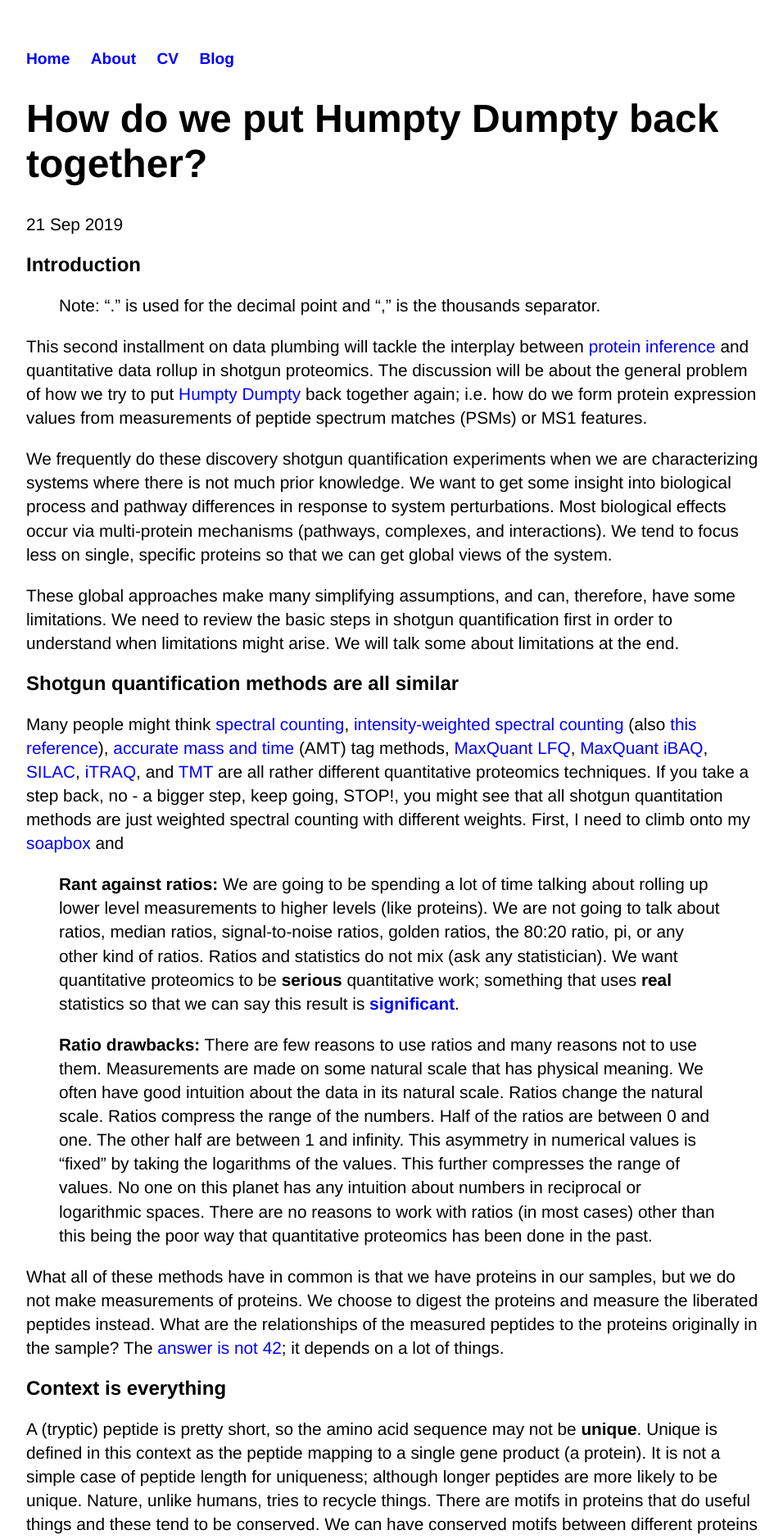
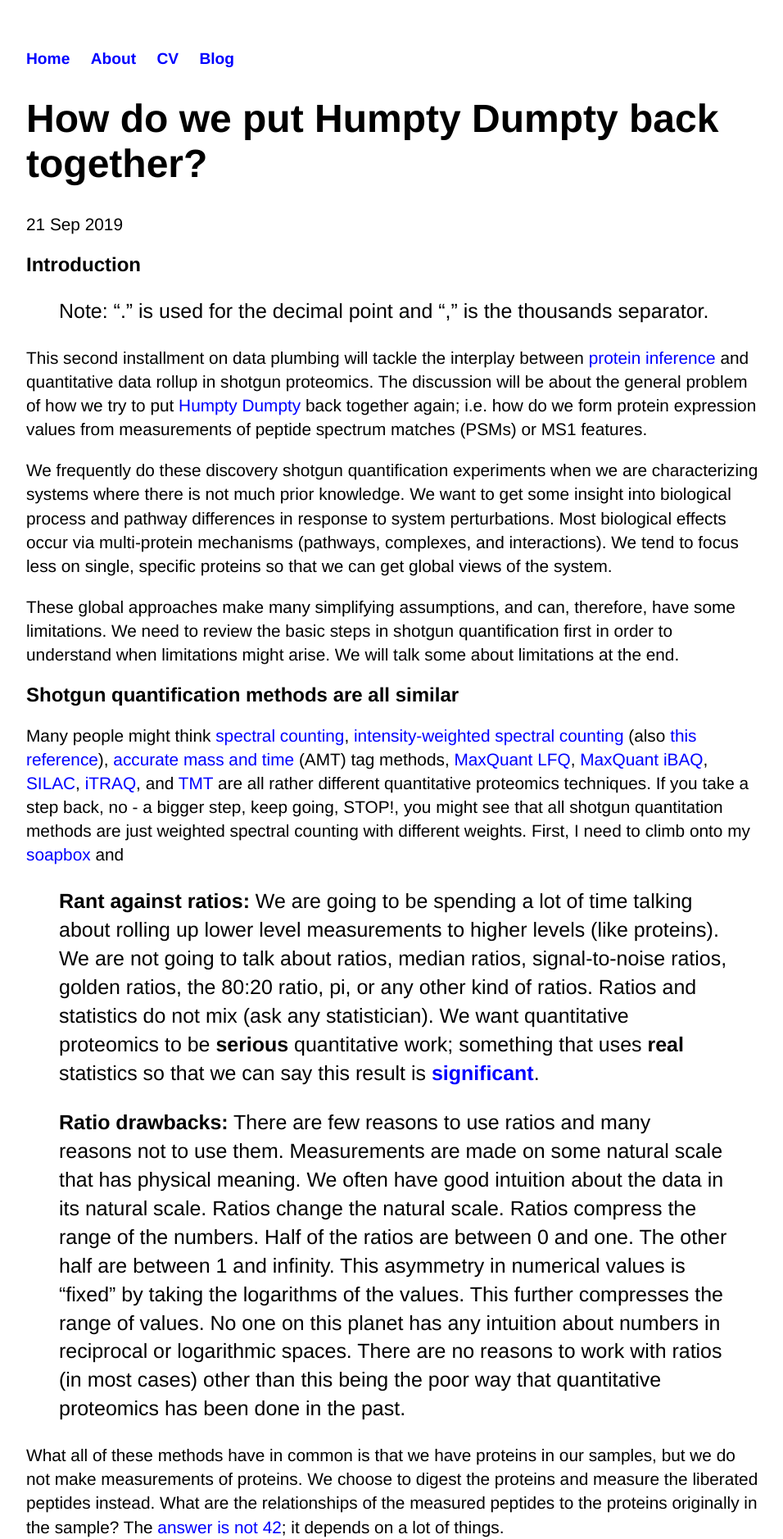
Before and after one commit to pwilmart/pwilmart.github.io, a Jekyll site: the page built from _posts/2019-09-21-shotgun-quantification.md, in a window 1280 px wide. Shown: the top 1878 px of the page at 82% size, without its empty margins (160-1116 px from the left). Built offline with Jekyll 4.4.1, drawn with Linux system fonts in a browser that asks for light colours.

Commit message:
playing with CSS

```diff
--- a/css/main.css
+++ b/css/main.css
@@ -34,7 +34,7 @@ ul, ol {
 	line-height: 1.3em;
 	color: #808080;
 	}
-aside {
+blockquote {
 	font-size: 1.2em;
 	line-height: 1.3em;
 	color: #808080;
```
